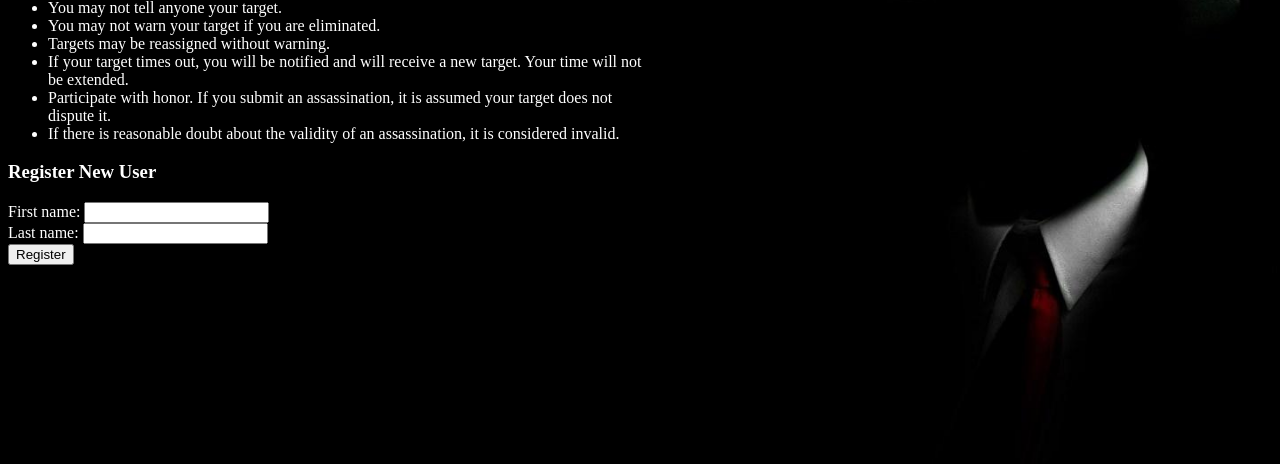
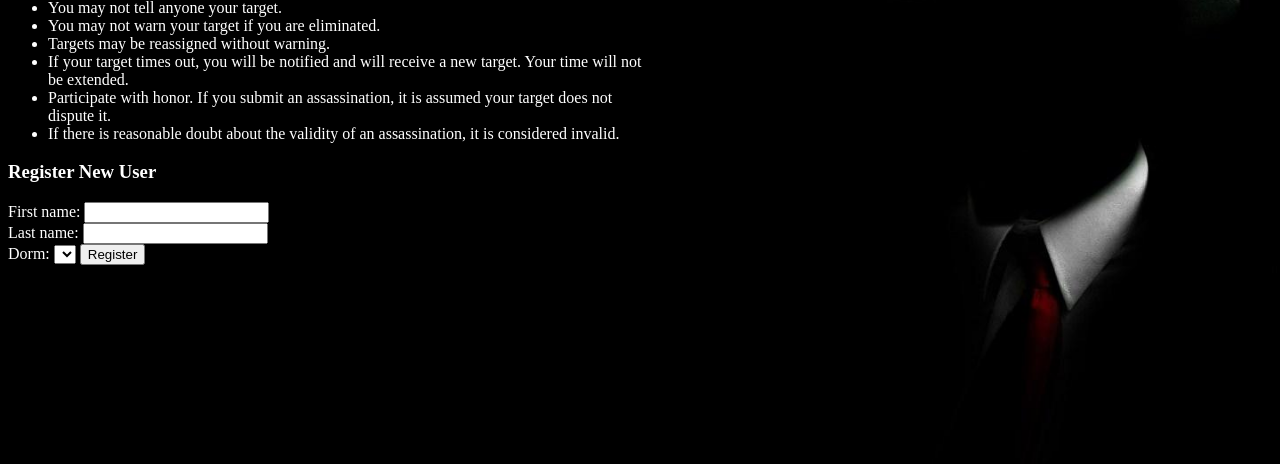
Before and after one commit to covega/assassins, a Django app: template assassins/templates/assassins/register_new_player.html in a window 1280 px wide. Shown: the part 260-724 px from the top of the page. Run offline with Django 3.2, Linux system fonts and the light colour scheme; the template is opened without the code that fills it, so the values that code supplies are empty.

Commit message:
Added basic support for multiple dorms

```diff
--- a/assassins/models.py
+++ b/assassins/models.py
@@ -8,6 +8,7 @@ class Player(models.Model):
     sunetid = models.CharField(max_length=200)
     first_name = models.CharField(max_length=200)
     last_name = models.CharField(max_length=200)
+    dorm = models.CharField(max_length=200)
     target = models.OneToOneField('self', null=True, blank=True)
     assign_time = models.DateTimeField(null=True, blank=True)
     living = models.BooleanField(default=True)
--- a/assassins/settings.py
+++ b/assassins/settings.py
@@ -1,8 +1,10 @@
 from datetime import timedelta
 
-GAME_STARTED = True
+GAME_STARTED = {'Serra': True, 'Otero': True}
 
 ADMIN_EMAILS = ['gavilan@stanford.edu']
+
+PARTICIPATING_DORMS = ['Serra', 'Otero']
 
 HOME_PAGE_URL = 'serra-assassins.stanford.edu'
 
--- a/assassins/templates/assassins/register_new_player.html
+++ b/assassins/templates/assassins/register_new_player.html
@@ -12,5 +12,11 @@ First name: <input type="text" name="first_name" value="{{ first_name }}">
 <br/>
 Last name: <input type="text" name="last_name" value="{{ last_name }}">
 <br/>
+Dorm:
+<select name="dorm" required>
+  {% for dorm in dorms %}
+  <option value="{{ dorm }}">{{ dorm }}</option>
+  {% endfor %}
+</select>
 <input type="submit" value="Register">
 {% endblock %}
```
Also changed, not shown: assassins/views.py (+10 -4 lines).
